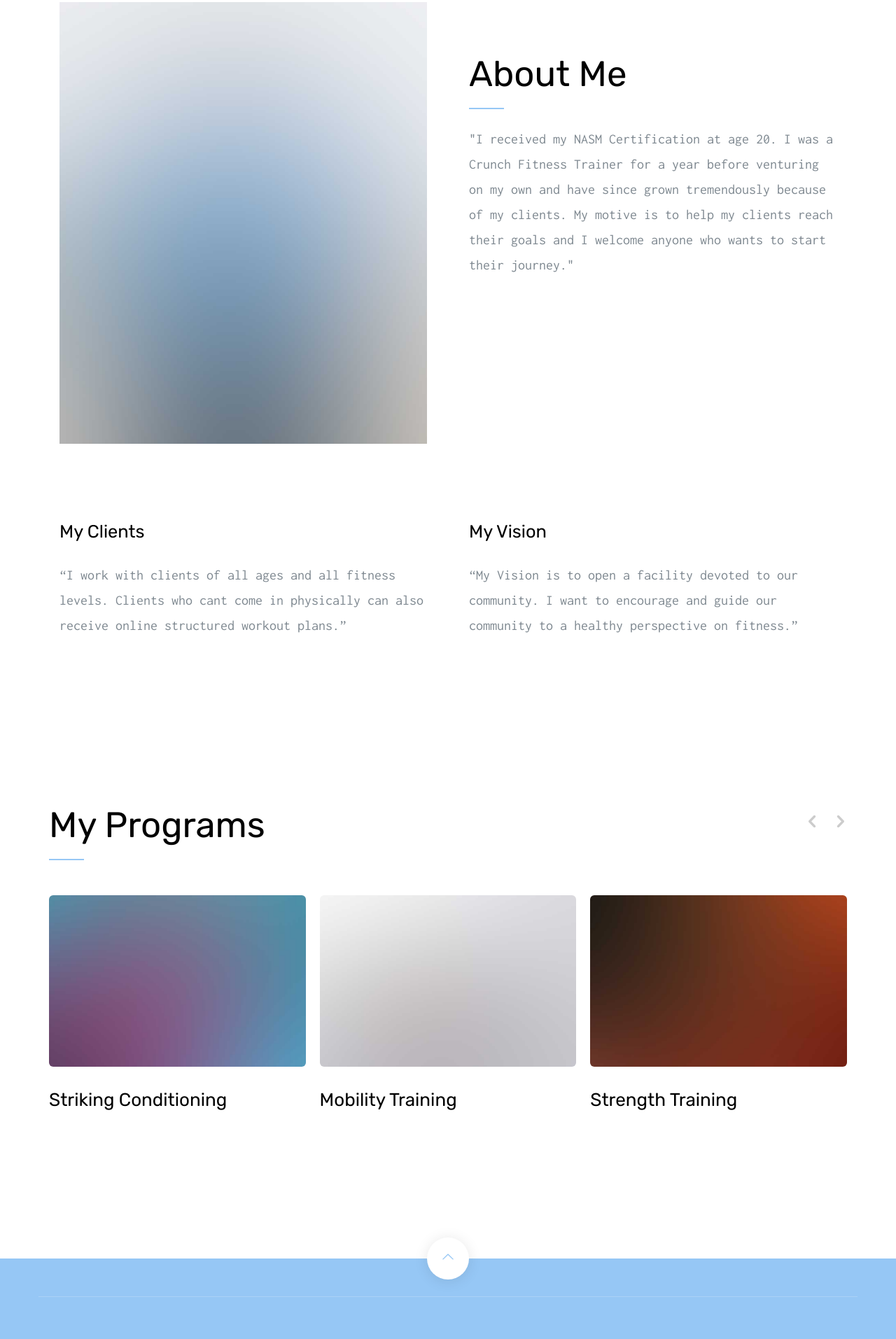
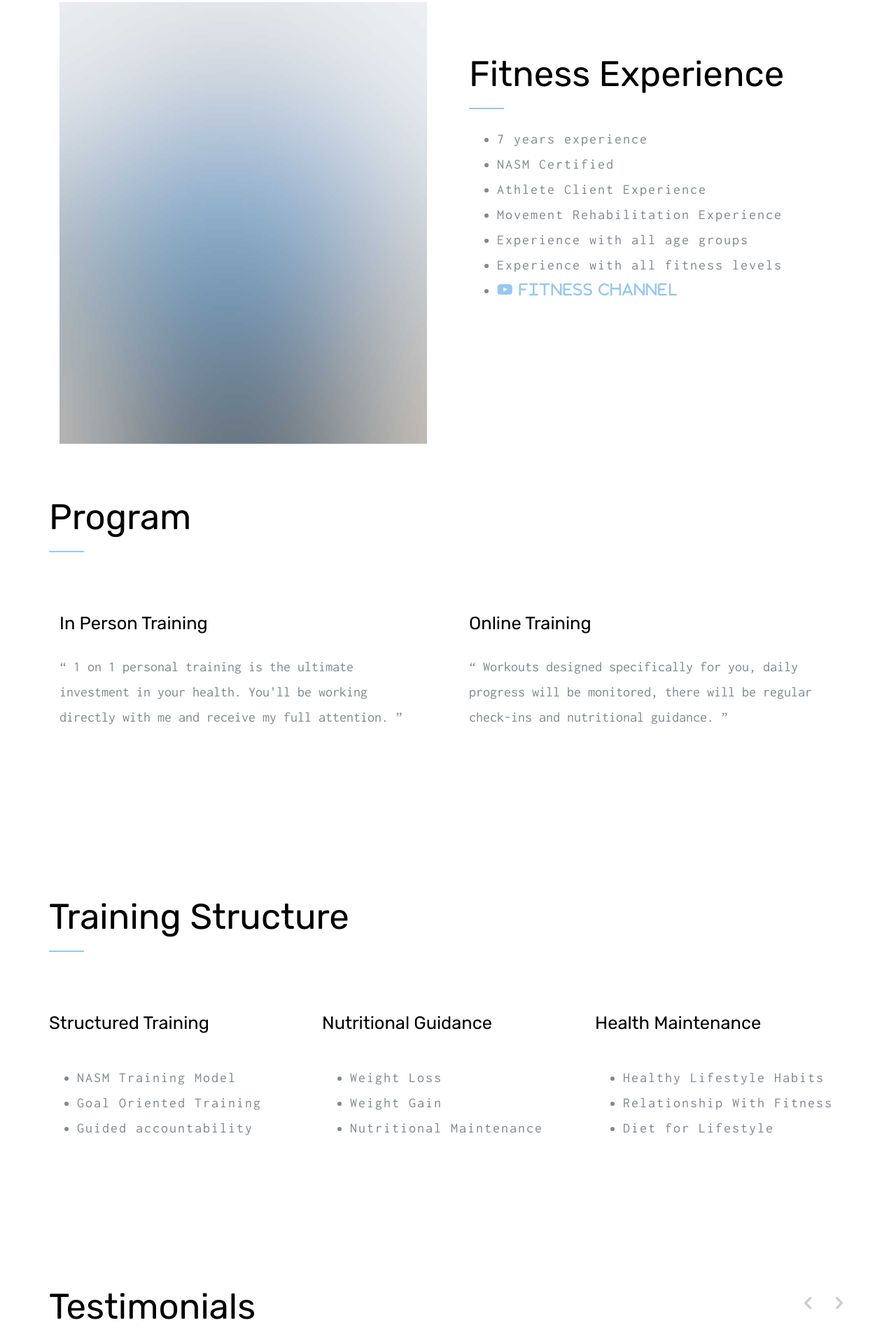
Before and after one commit to manny-fl/.github.io, a website: page index.html in a window 1280 px wide. Shown: the part 887-2800 px from the top of the page at 70% size. Drawn offline with Linux system fonts and the light colour scheme; files whose address does not match are found by name.

Commit message:
modify page

```diff
--- a/index.html
+++ b/index.html
@@ -4,7 +4,7 @@
     <meta charset="utf-8">
     <meta name="viewport" content="width=device-width, initial-scale=1">
     <title>Manny Flores | Trainer &mdash;</title>
-    <link rel="shortcut icon" href="buff.png">
+    <!--<link rel="shortcut icon" href="buff.png">-->
     <meta name="description" content="Free Bootstrap Theme by uicookies.com">
     <meta name="keywords" content="free website templates, free bootstrap themes, free template, free bootstrap, free website template">
     <link rel="stylesheet" href="https://cdnjs.cloudflare.com/ajax/libs/font-awesome/4.7.0/css/font-awesome.min.css">
@@ -21,6 +21,10 @@
  html{
   scroll-behavior: smooth;
  }
+ #programs ul{
+  letter-spacing: 2px;
+ }
+
     </style>
   </head>
   <body>
@@ -29,7 +33,7 @@
 
   <header id="header" role="banner" class="probootstrap-header">
     <div class="container-fluid">
-        <a href="index.html" class="probootstrap-logo">Manny Flores<span>.</span></a>
+        <a href="index.html" class="probootstrap-logo">Manny Flores</a>
 
         <a href="#" class="probootstrap-burger-menu visible-xs" ><i>Menu</i></a>
         <div class="mobile-menu-overlay"></div>
@@ -37,10 +41,10 @@
         <nav role="navigation" class="probootstrap-nav hidden-xs">
           <ul class="probootstrap-main-nav">
             <li class="active"><a href="index.html">Home</a></li>
-            <li><a href="#about">About</a></li>
-            <li><a href="#clients">clients</a></li>
-            <li><a href="#programs">programs</a></li>
-            <!--<li><a href="programs.html">Programs</a></li>-->
+            <li><a href="#experience">Experience</a></li>
+            <li><a href="#program">Program</a></li>
+            <li><a href="#structure">Structure</a></li>
+            <li><a href="#testimonial">Testimonials</a></li>
             <li><a href="#contact">Contact</a></li>
             <li><a style="color:#96c7f5;font-size: 18px;" href="https://www.youtube.com/" target="_blank"><i class="fa-brands fa fa-youtube"></i></a></li>
           </ul>
@@ -68,6 +72,7 @@
   </section>
   <!-- END: section -->
   <main>
+    <div id="experience"></div>
     <section id="next-section" class="probootstrap-section">
       <div class="container">
         <div class="row probootstrap-gutter60 mb50" id="about">
@@ -75,36 +80,104 @@
             <figure><img src="img/about_me.jpg" lt="Free Bootstrap Template by uicookies.com" class="img-responsive"></figure>
           </div>
           <div class="col-md-6">
-            <h2 class="probootstrap-heading">About Me</h2>
-            <p style="font-size:20px;">"I received my NASM  Certification at age 20. I was a Crunch Fitness Trainer
+            <h2 class="probootstrap-heading">Fitness Experience</h2>
+            <!--<p style="font-size:20px;">"I received my NASM  Certification at age 20. I was a Crunch Fitness Trainer
               for a year before venturing on my own and have since grown tremendously
               because of my clients. My motive is to help my clients reach their goals and I welcome
               anyone who wants to start their journey."
-            </p>
+            </p>-->
+            <ul style="font-size:20px;letter-spacing: 2px;" id="experience">
+              <li>7 years experience</li>
+              <li>NASM Certified</li>
+              <li>Athlete Client Experience</li>
+              <li>Movement Rehabilitation Experience </li>
+              <li>Experience with all age groups</li>
+              <li>Experience with all fitness levels</li>
+              <li><a href="https://www.youtube.com/" target="_blank"><i class="fa-brands fa fa-youtube"> Fitness Channel</i></a></li>
+            </ul>
+
+            <!--<div style="padding:10px;margin:20px;">
+              <a style="color:#96c7f5;font-size: 24px;" href="https://www.youtube.com/" target="_blank"><i class="fa-brands fa fa-youtube"></i></a>
+            <span>Check out my youtube channel for free tips.</span>
+            </div>-->
 
           </div>
         </div>
 
+
+        <div id="program"></div>
+        <h2 class="probootstrap-heading mt0 mb50">Program</h2>
         <div class="row probootstrap-gutter60" id="clients">
           <div class="col-md-6 mb30">
-            <h4 class="mb30">My Clients</h4>
-            <p style="font-size:20px;">&ldquo;I work with clients of all ages and all fitness levels. Clients
-              who cant come in physically can also receive online structured workout plans.&rdquo;</p>
+            <h4 class="mb30">In Person Training</h4>
+            <p style="font-size:20px;">&ldquo; 1 on 1 personal training is the ultimate investment in your health.
+              You'll be working directly with me and receive my full attention. &rdquo;</p>
           </div>
           <div class="col-md-6 mb30">
-            <h4 class="mb30">My Vision</h4>
-            <p style="font-size:20px;">&ldquo;My Vision is to open a facility devoted to our community.
-              I want to encourage and guide our community to
-              a healthy perspective on fitness.&rdquo;</p>
+            <h4 class="mb30">Online Training</h4>
+            <p style="font-size:20px;">&ldquo; Workouts designed specifically for you, daily progress will be monitored,
+              there will be regular check-ins and nutritional guidance. &rdquo;</p>
           </div>
+        </div>
+
+
+
+
+      </div>
+    </section>
+
+
+
+
+    <div id="structure"></div>
+    <section id="next-section" class="probootstrap-section">
+      <div class="container">
+        <h2 class="probootstrap-heading mt0 mb50">Training Structure</h2>
+        <div class="row">
+          <div class="col-md-4 col-sm-6" id="programs">
+            <!--<figure><a href="img/img_1.jpg" class="image-popup"><img src="img/img_1.jpg" alt="Free Bootstrap Template by uicookies.com" class="img-responsive img-rounded"></a></figure>-->
+            <h4 style="font-weight: 500;">Structured Training</h4><br>
+            <ul style="font-size:20px;">
+              <li>NASM Training Model</li>
+              <li>Goal Oriented Training </li>
+              <li>Guided accountability </li>
+
+            </ul>
+
+          </div>
+          <div class="col-md-4 col-sm-6" id="programs">
+            <!--<figure><a href="img/img_2.jpg" class="image-popup"><img src="img/img_2.jpg" alt="Free Bootstrap Template by uicookies.com" class="img-responsive img-rounded"></a></figure>-->
+            <h4>Nutritional Guidance</h4><br>
+            <ul style="font-size:20px;">
+              <li>Weight Loss</li>
+              <li>Weight Gain</li>
+              <li>Nutritional Maintenance</li>
+
+            </ul>
+          </div>
+          <div class="clearfix visible-sm-block"></div>
+          <div class="col-md-4 col-sm-6" id="programs">
+            <!--<figure><a href="img/img_3.jpg" class="image-popup"><img src="img/img_3.jpg" alt="Free Bootstrap Template by uicookies.com" class="img-responsive img-rounded"></a></figure>-->
+            <h4>Health Maintenance</h4><br>
+            <ul style="font-size:20px;">
+              <li>Healthy Lifestyle Habits</li>
+              <li>Relationship With Fitness</li>
+              <li>Diet for Lifestyle</li>
+
+            </ul>
+          </div>
+
+
         </div>
       </div>
     </section>
+
+    <div id="testimonial"></div>
     <section class="probootstrap-section" >
       <div class="container" id="programs">
         <div class="row">
           <div class="col-md-12 probootstrap-relative">
-            <h2 class="probootstrap-heading mt0 mb50">My Programs</h2>
+            <h2 class="probootstrap-heading mt0 mb50">Testimonials</h2>
             <ul class="probootstrap-owl-navigation absolute right">
               <li><a href="#" class="probootstrap-owl-prev"><i class="icon-chevron-left"></i></a></li>
               <li><a href="#" class="probootstrap-owl-next"><i class="icon-chevron-right"></i></a></li>
@@ -116,23 +189,23 @@
             <div class="owl-carousel owl-carousel-carousel">
               <div class="item">
                 <div class="probootstrap-program">
-                  <a href="#"><img src="img/img_1.jpg" alt="Free Bootstrap Template by uicookies.com" class="img-responsive img-rounded"></a>
-                  <h3>Striking Conditioning</h3>
-                  <p></p>
+                  <!--<a href="#"><img src="img/img_1.jpg" alt="Free Bootstrap Template by uicookies.com" class="img-responsive img-rounded"></a>-->
+                  <span>&ldquo;Manny taught me how to love fitness again.&ldquo;</span><br>
+                  <span><strong style="color: #333;">- Jenna Trejo</strong></span>
                 </div>
               </div>
               <div class="item">
                 <div class="probootstrap-program">
-                  <a href="#"><img src="img/img_2.jpg" alt="Free Bootstrap Template by uicookies.com" class="img-responsive img-rounded"></a>
-                  <h3>Mobility Training</h3>
-                  <p></p>
+                  <!--<a href="#"><img src="img/img_2.jpg" alt="Free Bootstrap Template by uicookies.com" class="img-responsive img-rounded"></a>-->
+                  <span>&ldquo; The training is difficult but it feels good to see so much progress. &ldquo;</span><br>
+                  <span><strong style="color: #333;">- Sammuel Ortega</strong></span>
                 </div>
               </div>
               <div class="item">
                 <div class="probootstrap-program">
-                  <a href="#"><img src="img/img_3.jpg" alt="Free Bootstrap Template by uicookies.com" class="img-responsive img-rounded"></a>
-                  <h3>Strength Training</h3>
-                  <p></p>
+                  <!--<a href="#"><img src="img/img_3.jpg" alt="Free Bootstrap Template by uicookies.com" class="img-responsive img-rounded"></a>-->
+                  <span>&ldquo; My confidence has gone up so much since we began training.&ldquo;</span><br>
+                  <span><strong style="color: #333;">-Davon Mckenna</strong></span>
                 </div>
               </div>
             </div>
@@ -140,17 +213,23 @@
         </div>
       </div>
     </section>
+
+
+
+
   </main>
+
+
   <footer class="probootstrap-footer">
       <div class="probootstrap-backtotop"><a href="#" class="js-backtotop"><i class="icon-chevron-thin-up"></i></a></div>
       <div class="container" id="contact">
        <div class="row">
          <div class="col-md-12 text-center border-top" style="list-style:inside">
-          <h3>Contact Me</h3>
+          <h3 style="color: #fff;">Contact</h3>
           <div style="padding-bottom:10px;">
-            <a href="mailto:20activelifestyle@gmail.com">20activelifestyle@gmail.com</a>
+            <h4><a href="mailto:20activelifestyle@gmail.com">20activelifestyle@gmail.com</a></h4>
           </div>
-          <p class="mb0">&copy; Copyright 2017 <a href="https://uicookies.com/">uiCookies:Trainer</a>. All Rights Reserved. <br> Designed by <a href="https://uicookies.com">uicookies.com</a> Demo Images Unsplash.com &amp; Pexels.com</p>
+         <!-- <p class="mb0">&copy; Copyright 2017 <a href="https://uicookies.com/">uiCookies:Trainer</a>. All Rights Reserved. <br> Designed by <a href="https://uicookies.com">uicookies.com</a> Demo Images Unsplash.com &amp; Pexels.com</p>-->
          </div>
        </div>
      </div>
```
